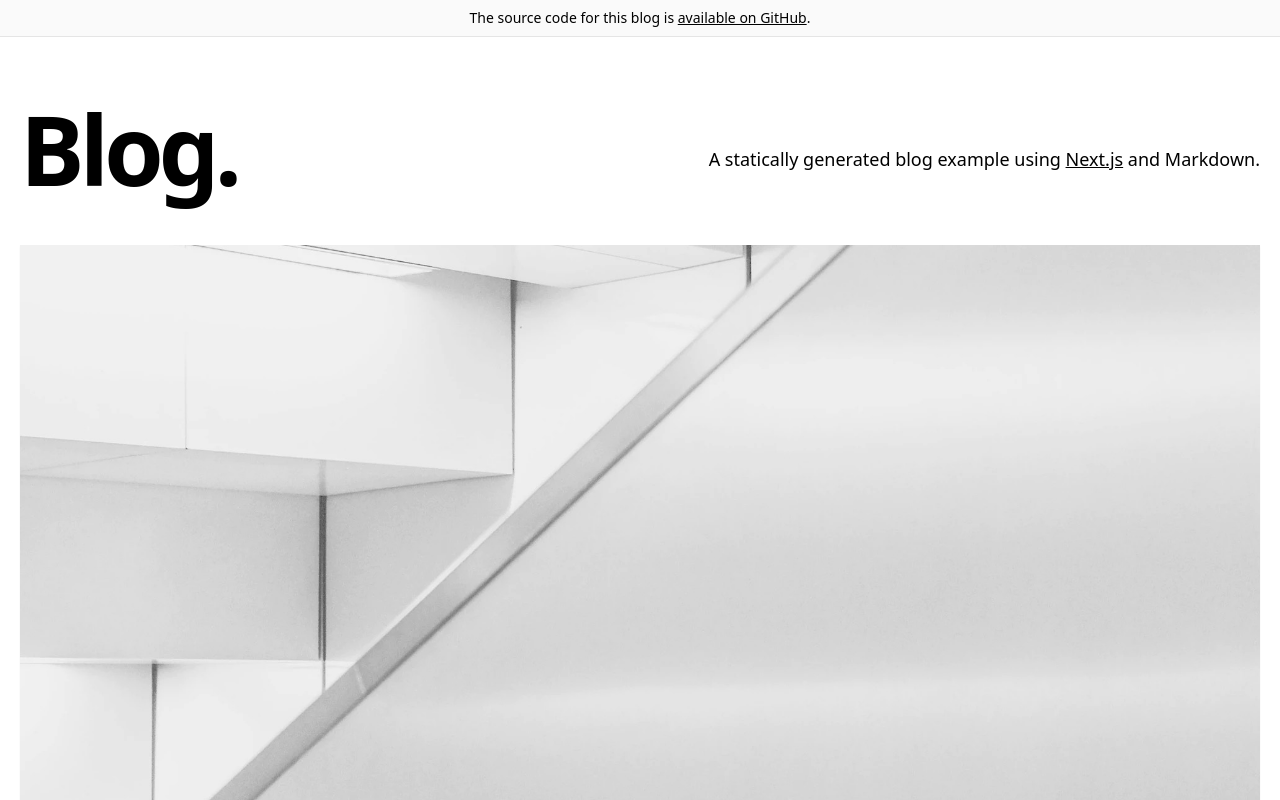
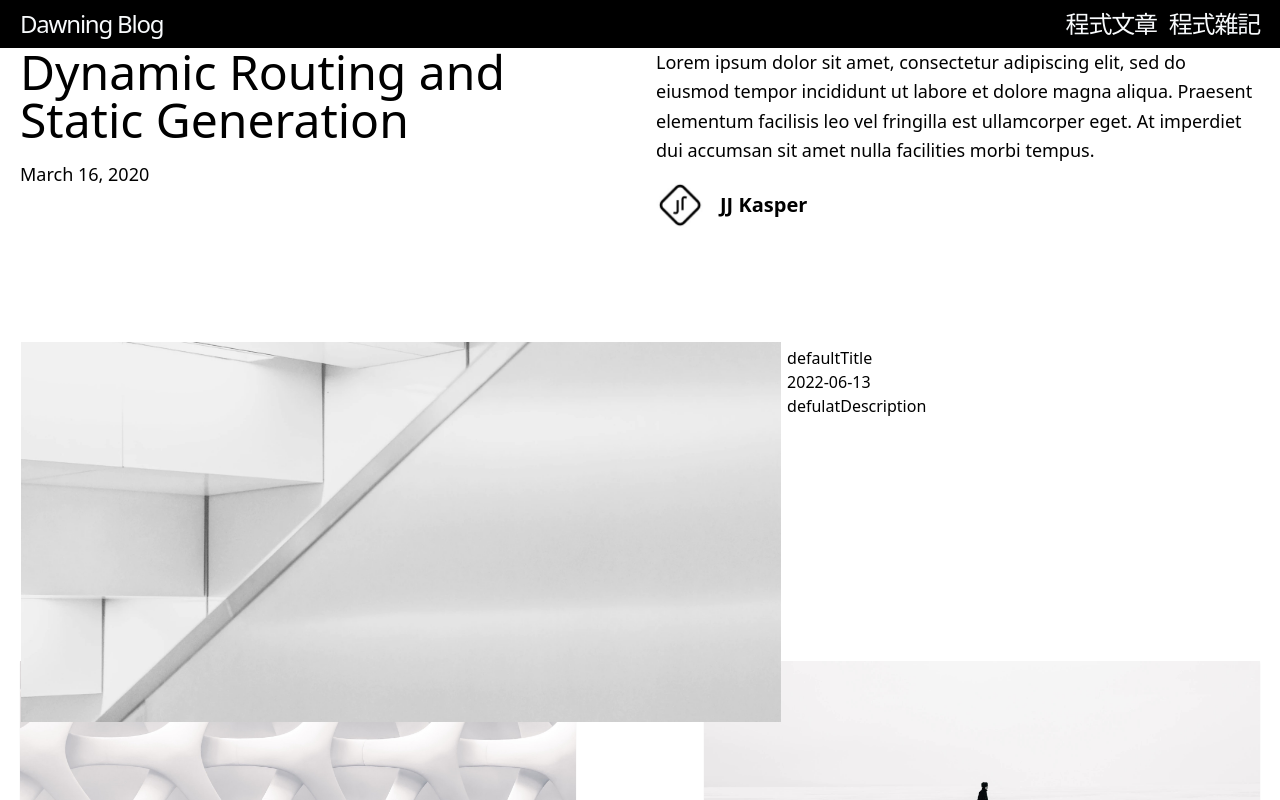
Before and after one commit to YongChenSu/coding-climber, a Next.js app: page / in a window 1280 px wide. Shown: the top 800 px of the page. Built offline with nearby package versions, Linux system fonts and the light colour scheme.

Commit message:
feat: Update Header and add aticleCard

```diff
--- /dev/null
+++ b/components/articleCard.tsx
@@ -0,0 +1,68 @@
+import styled from 'styled-components';
+import Link from 'next/link';
+// import { StaticImage } from 'gatsby-plugin-image';
+import articleImg from '../public/assets/blog/dynamic-routing/cover.jpg';
+import Image from 'next/image'
+
+// C:\Users\harry.su\Documents\MyProjects\coding-climber\
+
+const ArticleCard = ({ post }) => {
+    const { frontmatter: { title, date, description } } = post;
+
+    console.log(articleImg);
+    return (
+        <CardWrapper to={post.fields.slug}>
+            {/* <ArticleImg src={articleImg} /> */}
+            <Image src={articleImg} />
+            <ContentWrapper>
+                <Title>{title}</Title>
+                <p>{date}</p>
+                <p>{post.frontmatter.description || post.excerpt}</p>
+            </ContentWrapper>
+        </CardWrapper>
+    );
+};
+
+const CardWrapper = styled.div`
+  display: flex;
+  align-items: flex-start;
+  border: 1px solid hsla(0,0%,100%,.5);
+  border-radius: 6px;
+  margin: 0 0 16px 0;
+  height: 200px;
+
+
+  :focus-visible {
+    outline-offset: 1px;
+    outline-width: 1px;
+    transition: 0.75s;
+  }
+
+  :hover {
+    border: 1px solid #fff;
+    transition: 0.5s;
+    box-shadow: 0px 1px 8px rgb(255, 255, 255);
+  }
+`;
+
+const ArticleImg = styled.img`
+  color: red;
+  width: 280px;
+  height: 100%;
+  border-top-left-radius: 5px;
+  border-bottom-left-radius: 5px;
+`;
+
+const ContentWrapper = styled.div`
+  width: 100%;
+  height: 100%;
+  padding: 4px 6px;
+  /* padding: var(--spacing-3) var(--spacing-4); */
+`;
+
+const Title = styled.div`
+	/* font-size: var(--fontSize-4) */
+	font-size: 16px;
+`;
+
+export default ArticleCard;
--- a/components/container.tsx
+++ b/components/container.tsx
@@ -5,7 +5,7 @@ type Props = {
 }
 
 const Container: FunctionComponent = ({ children }: Props) => {
-    return <div className="container px-5 mx-auto">{children}</div>;
+    return <div className="px-5 mx-auto w-full max-w-7xl">{children}</div>;
 };
 
 export default Container;
--- a/components/header.tsx
+++ b/components/header.tsx
@@ -2,11 +2,19 @@ import Link from 'next/link';
 
 const Header = () => {
     return (
-        <h2 className="mt-8 mb-20 text-2xl font-bold tracking-tight leading-tight md:text-4xl md:tracking-tighter">
-            <Link href="/">
-                <a className="hover:underline">Blog</a>
-            </Link>
-            .
+        <h2 className="flex justify-center bg-black">
+            <div className="
+                flex justify-between py-2 px-5 w-full max-w-7xl
+                text-xl tracking-tight leading-tight text-slate-50 md:text-2xl md:tracking-tighter"
+            >
+                <Link href="/">
+                    <a className="">Dawning Blog</a>
+                </Link>
+                <div className="flex">
+                    <div className="ml-3">程式文章</div>
+                    <div className="ml-3">程式雜記</div>
+                </div>
+            </div>
         </h2>
     );
 };
--- a/components/hero-post.tsx
+++ b/components/hero-post.tsx
@@ -3,6 +3,7 @@ import Avatar from './avatar';
 import DateFormatter from './date-formatter';
 import CoverImage from './cover-image';
 import Author from '../types/author';
+import ArticleCard from '../components/articleCard';
 
 type Props = {
   title: string
@@ -21,11 +22,22 @@ const HeroPost = ({
     author,
     slug,
 }: Props) => {
+    const postData = {
+        frontmatter: {
+            title: 'defaultTitle',
+            date: '2022-06-13',
+            description: 'defulatDescription',
+        },
+        fields: {
+            slug: 1,
+        },
+    };
+
     return (
         <section>
-            <div className="mb-8 md:mb-16">
+            {/* <div className="mb-8 md:mb-16">
                 <CoverImage title={title} src={coverImage} slug={slug} />
-            </div>
+            </div> */}
             <div className="mb-20 md:grid md:grid-cols-2 md:gap-x-16 md:mb-28 lg:gap-x-8">
                 <div>
                     <h3 className="mb-4 text-4xl leading-tight lg:text-5xl">
@@ -42,6 +54,7 @@ const HeroPost = ({
                     <Avatar name={author.name} picture={author.picture} />
                 </div>
             </div>
+            <ArticleCard post={postData} />
         </section>
     );
 };
--- a/components/layout.tsx
+++ b/components/layout.tsx
@@ -12,7 +12,6 @@ const Layout = ({ preview, children }: Props) => {
         <>
             <Meta />
             <div className="min-h-screen">
-                <Alert preview={preview} />
                 <main>{children}</main>
             </div>
             <Footer />
--- a/pages/index.tsx
+++ b/pages/index.tsx
@@ -1,4 +1,5 @@
 import Head from 'next/head';
+import Header from '../components/header';
 import Container from '../components/container';
 import MoreStories from '../components/more-stories';
 import HeroPost from '../components/hero-post';
@@ -23,8 +24,8 @@ const Index = ({ allPosts }: Props) => {
                     {CMS_NAME}
                 </title>
             </Head>
+            <Header />
             <Container>
-                <Intro />
                 {heroPost && (
                     <HeroPost
                         title={heroPost.title}
```
Also changed, not shown: public/images/date_detail.PNG (added), 1 other file (tests, documents, lock files or other folders).
